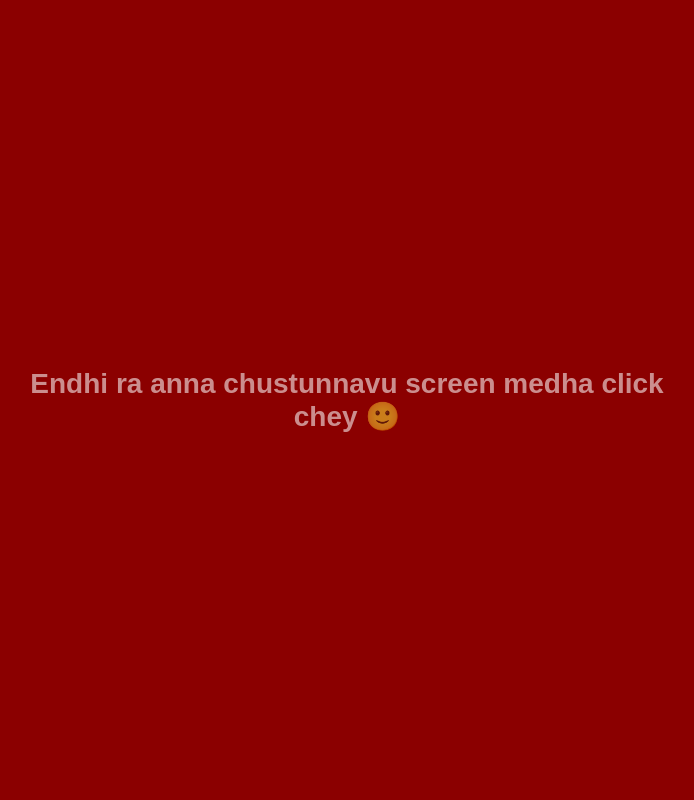
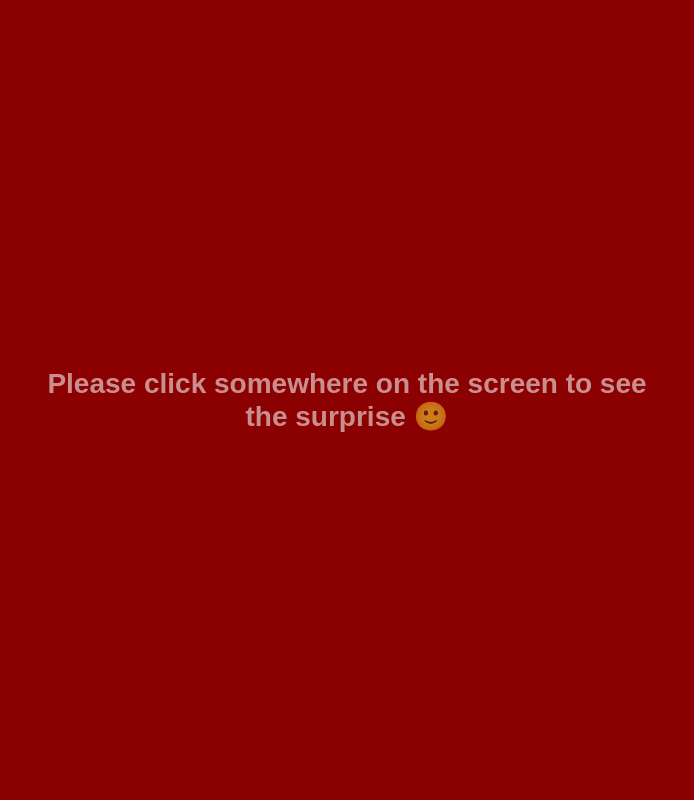
Before and after one commit to hemanth62892/Mobile-Hack, a Flask app: page / in a window 1280 px wide. Shown: the whole page, without its empty margins (293-987 px from the left). Run offline with Flask 3, Linux system fonts and the light colour scheme.

Commit message:
Update index.html

```diff
--- a/templates/index.html
+++ b/templates/index.html
@@ -9,7 +9,7 @@
 <body>
 
     <!-- Tap Here message -->
-    <div id="click-message" class="click-message">Endhi ra anna chustunnavu screen medha click chey 🙂 </div>
+    <div id="click-message" class="click-message">Please click somewhere on the screen to see the surprise 🙂 </div>
 
     <!-- Curtain Animation -->
     <div class="curtain-container">
```
